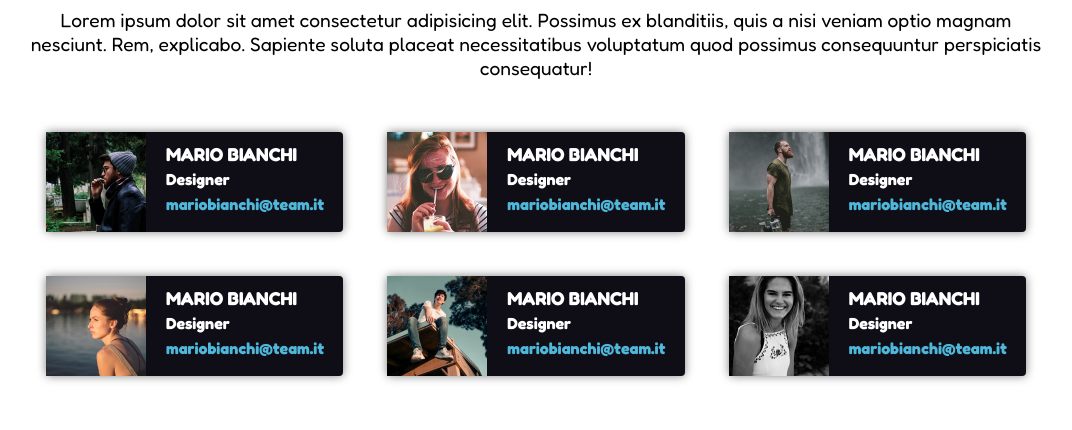
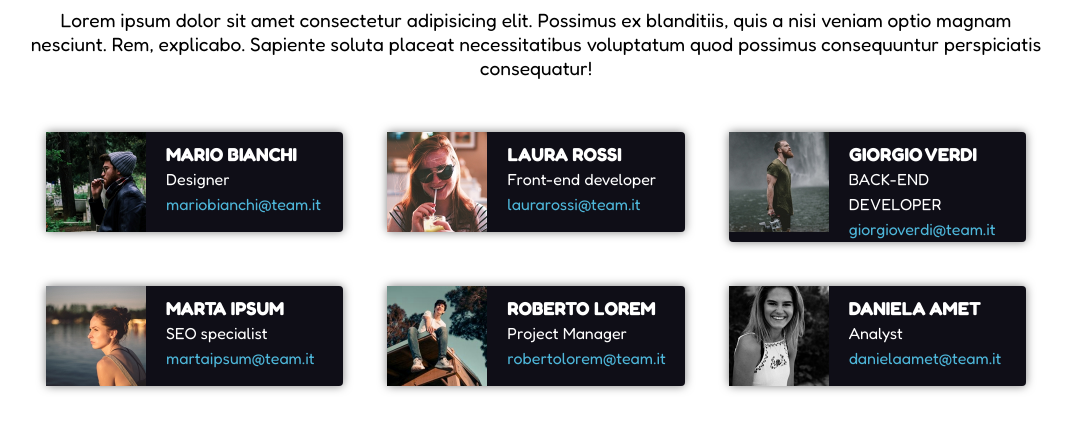
Before and after one commit to Gabriele-Zini/html-css-float-cards, a plain HTML site: page index.html in a window 1280 px wide. Shown: the part 110-540 px from the top of the page, without its empty margins (104-1176 px from the left). Drawn offline with Linux system fonts and the light colour scheme.

Commit message:
style: changed <h4> to <p> inside card div

```diff
--- a/css/style.css
+++ b/css/style.css
@@ -28,7 +28,7 @@ h1 {
 }
 
 /* PARAGRAPH */
-p {
+.main-paragraph {
     padding-bottom: 30px;
     font-size: 1.2rem;
 }
--- a/index.html
+++ b/index.html
@@ -19,7 +19,7 @@
       <!-- /title -->
 
       <!-- paragraph -->
-      <p>
+      <p class="main-paragraph">
         Lorem ipsum dolor sit amet consectetur adipisicing elit. Possimus ex
         blanditiis, quis a nisi veniam optio magnam nesciunt. Rem, explicabo.
         Sapiente soluta placeat necessitatibus voluptatum quod possimus
@@ -35,24 +35,24 @@
           <div class="card clearfix">
             <img src="img/male1.png" alt="male profile 1" />
             <h3>MARIO BIANCHI</h3>
-            <h4>Designer</h4>
-            <h4 class="email">mariobianchi@team.it</h4>
+            <p>Designer</p>
+            <p class="email">mariobianchi@team.it</p>
           </div>
         </div>
         <div class="profile">
           <div class="card clearfix">
             <img src="img/female1.png" alt="female profile 1" />
-            <h3>MARIO BIANCHI</h3>
-            <h4>Designer</h4>
-            <h4 class="email">mariobianchi@team.it</h4>
+            <h3>LAURA ROSSI</h3>
+            <p>Front-end developer</p>
+            <p class="email">laurarossi@team.it</p>
           </div>
         </div>
         <div class="profile">
           <div class="card clearfix">
             <img src="img/male2.png" alt="male profile 2" />
-            <h3>MARIO BIANCHI</h3>
-            <h4>Designer</h4>
-            <h4 class="email">mariobianchi@team.it</h4>
+            <h3>GIORGIO VERDI</h3>
+            <p>BACK-END DEVELOPER</p>
+            <p class="email">giorgioverdi@team.it</p>
           </div>
         </div>
       </div>
@@ -63,25 +63,25 @@
         <div class="profile">
           <div class="card clearfix">
             <img src="img/female2.png" alt="female profile 2" />
-            <h3>MARIO BIANCHI</h3>
-            <h4>Designer</h4>
-            <h4 class="email">mariobianchi@team.it</h4>
+            <h3>MARTA IPSUM</h3>
+            <p>SEO specialist</p>
+            <p class="email">martaipsum@team.it</p>
           </div>
         </div>
         <div class="profile">
           <div class="card clearfix">
             <img src="img/male3.png" alt="male profile 3" />
-            <h3>MARIO BIANCHI</h3>
-            <h4>Designer</h4>
-            <h4 class="email">mariobianchi@team.it</h4>
+            <h3>ROBERTO LOREM</h3>
+            <p>Project Manager</p>
+            <p class="email">robertolorem@team.it</p>
           </div>
         </div>
         <div class="profile">
           <div class="card clearfix">
             <img src="img/female3.png" alt="female profile 3" />
-            <h3>MARIO BIANCHI</h3>
-            <h4>Designer</h4>
-            <h4 class="email">mariobianchi@team.it</h4>
+            <h3>DANIELA AMET</h3>
+            <p>Analyst</p>
+            <p class="email">danielaamet@team.it</p>
           </div>
         </div>
       </div>
```
